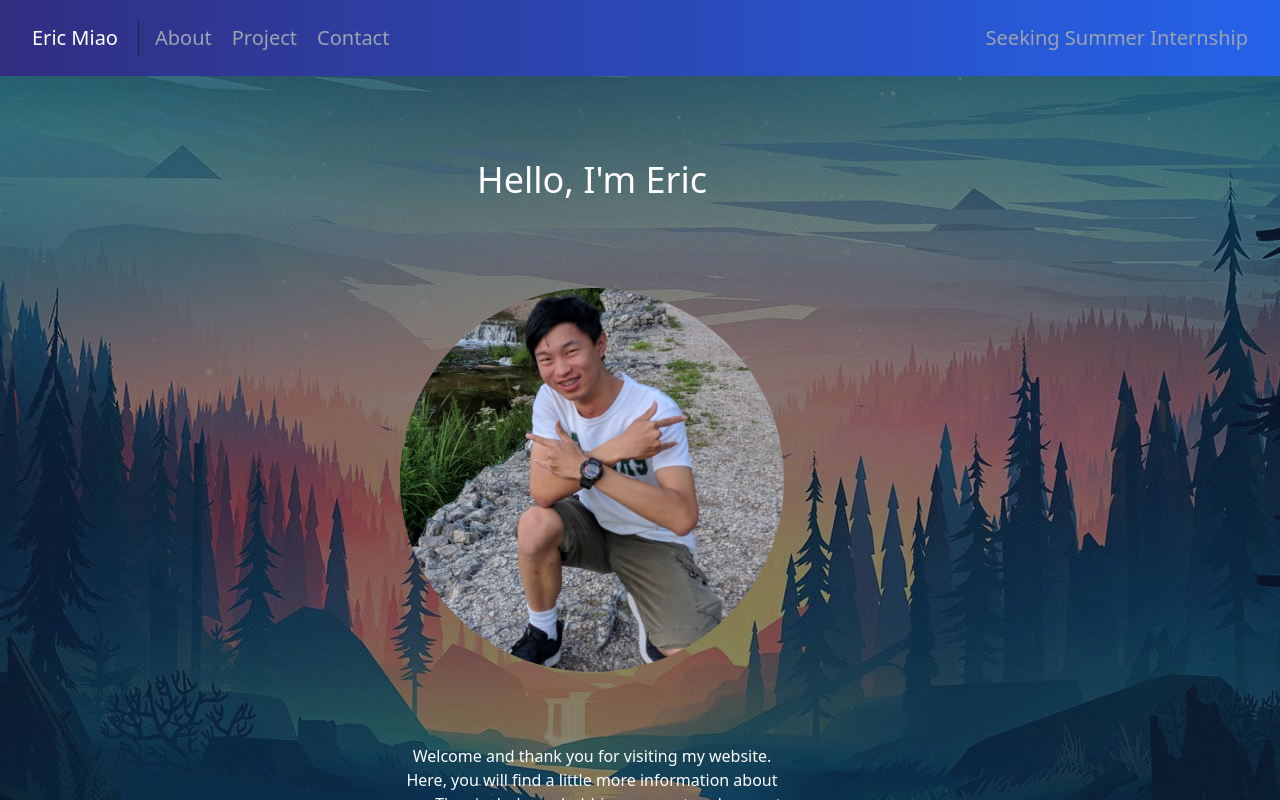
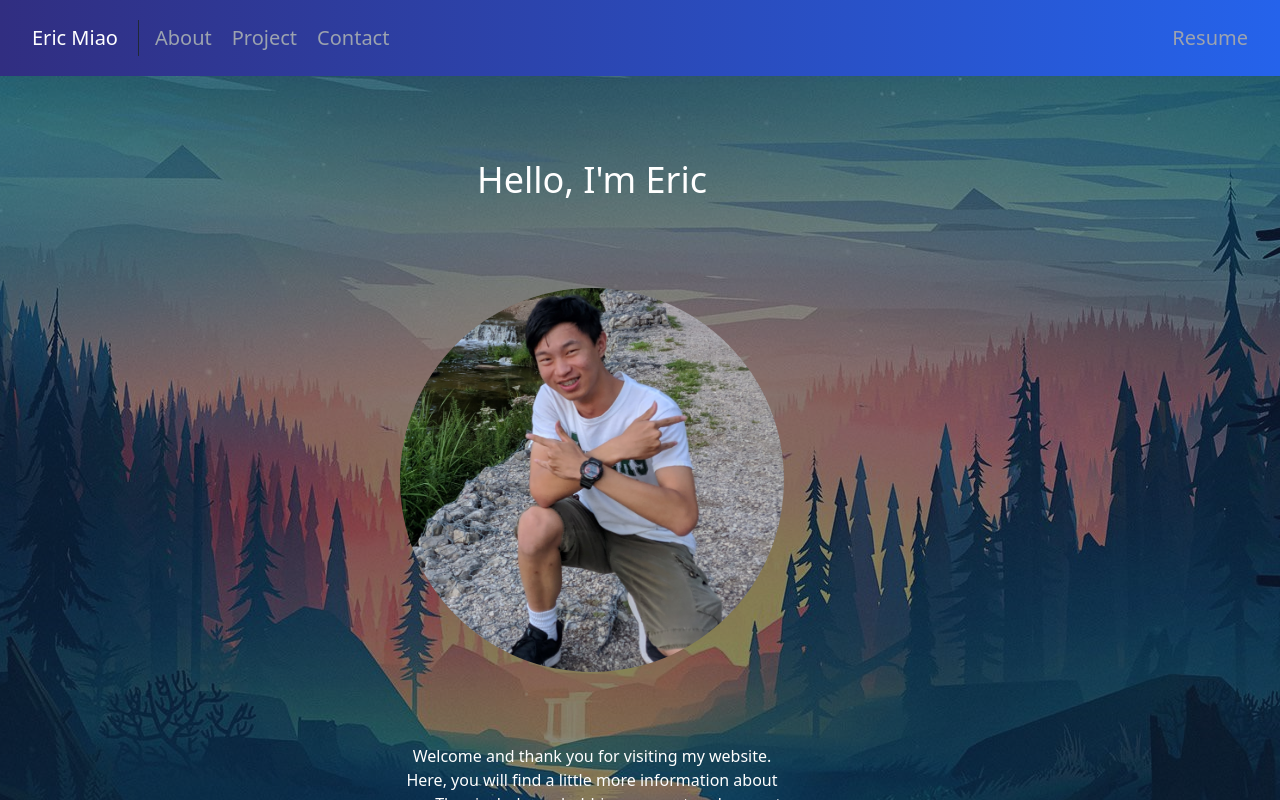
Before and after one commit to MiaoE/Eric-Miao-Personal-Portfolio, a React (Create React App) app: page / in a window 1280 px wide. Shown: the top 800 px of the page. Built offline with nearby package versions, Linux system fonts and the light colour scheme.

Commit message:
updated navbar

```diff
--- a/src/components/Navbar.js
+++ b/src/components/Navbar.js
@@ -26,7 +26,7 @@ export default function Navbar() {
           to={Pdf}
           target="_blank"
           className="inline-flex items-center border-0 py-1 px-3 focus:outline-none hover:text-white rounded text-base mt-4 md:mt-0 text-xl text-gray-400">
-          Seeking Summer Internship
+          Resume
         </Link>
       </div>
     </header>
```
